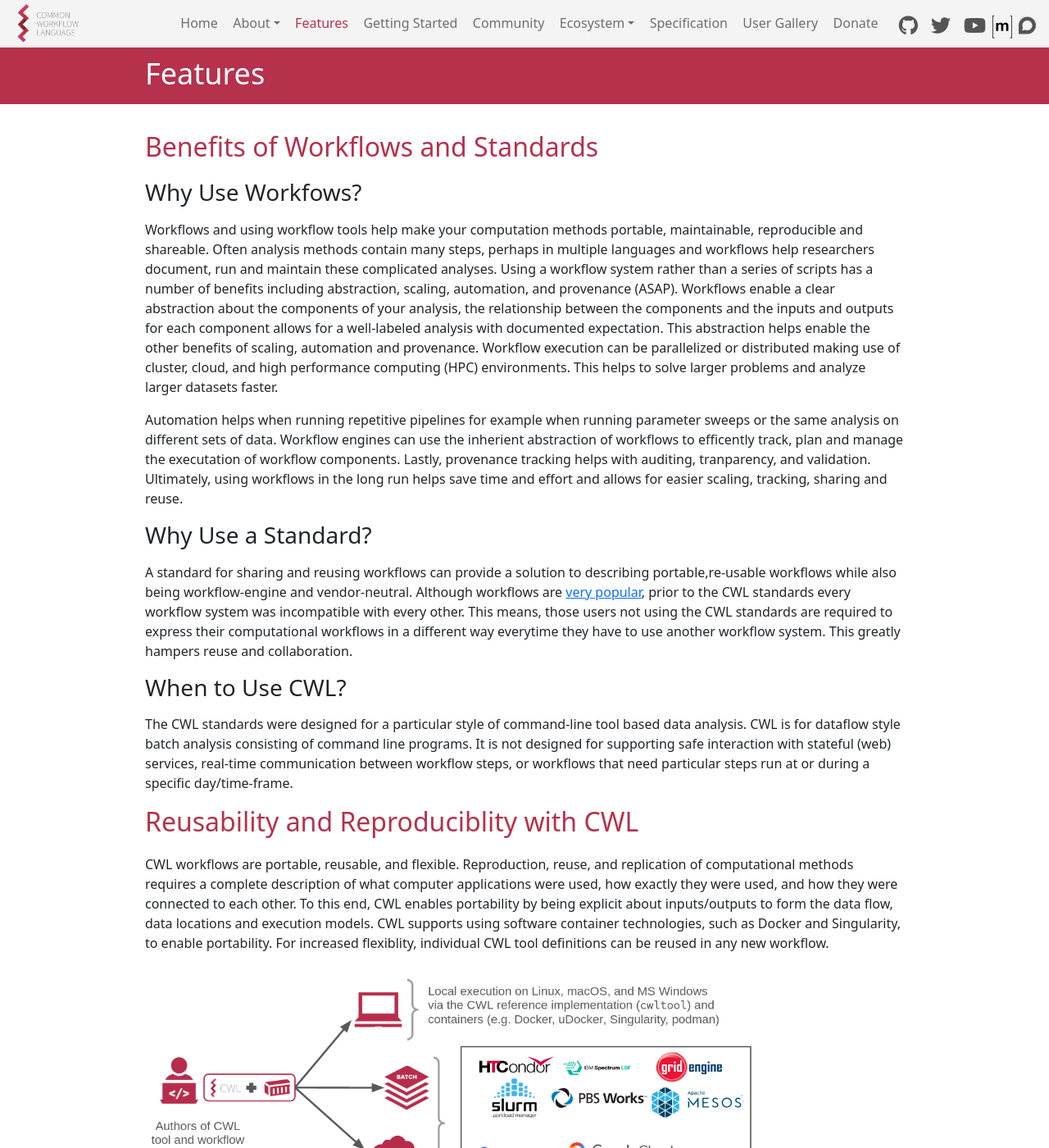
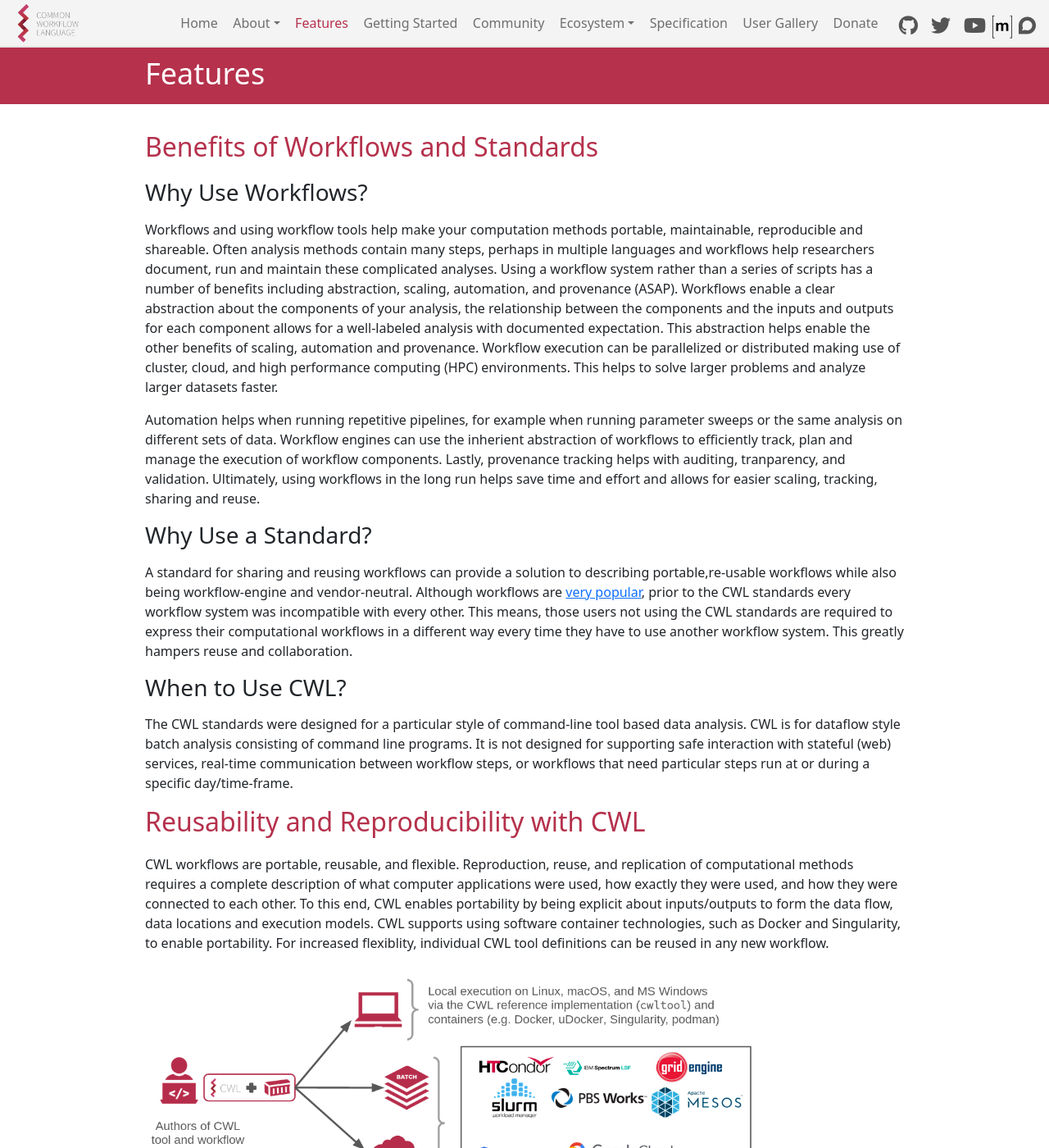
Before and after one commit to common-workflow-language/cwl-website, a Jekyll site: the page built from content/features.md, in a window 1280 px wide and 1400 px high. Shown: the whole window at 82% size. Built offline with Jekyll 4.4.1, drawn with Linux system fonts in a browser that asks for light colours; some of the changed text lies outside the part shown.

Commit message:
fix spelling (#148)

```diff
--- a/content/features.md
+++ b/content/features.md
@@ -7,20 +7,30 @@ columns: 10
 
 ## Benefits of Workflows and Standards
 
-### Why Use Workfows?
+### Why Use Workflows?
 
 Workflows and using workflow tools help make your computation methods portable, maintainable, reproducible and shareable. Often analysis methods contain many steps, perhaps in multiple languages and workflows help researchers document, run and maintain these complicated analyses.
 Using a workflow system rather than a series of scripts has a number of benefits including abstraction, scaling, automation, and provenance (ASAP).
 Workflows enable a clear abstraction about the components of your analysis, the relationship between the components and the inputs and outputs for each component allows for a well-labeled analysis with documented expectation. This abstraction helps enable the other benefits of scaling, automation and provenance.
 Workflow execution can be parallelized or distributed making use of cluster, cloud, and high performance computing (HPC) environments. This helps to solve larger problems and analyze larger datasets faster.
 
-Automation helps when running repetitive pipelines for example when running parameter sweeps or the same analysis on different sets of data. Workflow engines can use the inherient abstraction of workflows to efficently track, plan and manage the executation of workflow components.
-Lastly, provenance tracking helps with auditing, tranparency, and validation. Ultimately, using workflows in the long run helps save time and effort and allows for easier scaling, tracking, sharing and reuse.
+Automation helps when running repetitive pipelines, for example when running
+parameter sweeps or the same analysis on different sets of data. Workflow engines
+can use the inherient abstraction of workflows to efficiently track, plan and
+manage the execution of workflow components.
+Lastly, provenance tracking helps with auditing, tranparency, and validation.
+Ultimately, using workflows in the long run helps save time and effort and
+allows for easier scaling, tracking, sharing and reuse.
 
 ### Why Use a Standard?
 
-A standard for sharing and reusing workflows can provide a solution to describing portable,re-usable workflows while also being workflow-engine and vendor-neutral.
-Although workflows are [very popular](https://s.apache.org/existing-workflow-systems), prior to the CWL standards every workflow system was incompatible with every other. This means, those users not using the CWL standards are required to express their computational workflows in a different way everytime they have to use another workflow system. This greatly hampers reuse and collaboration.
+A standard for sharing and reusing workflows can provide a solution to describing
+portable,re-usable workflows while also being workflow-engine and vendor-neutral.
+Although workflows are [very popular](https://s.apache.org/existing-workflow-systems),
+prior to the CWL standards every workflow system was incompatible with every other.
+This means, those users not using the CWL standards are required to express their
+computational workflows in a different way every time they have to use another
+workflow system. This greatly hampers reuse and collaboration.
 
 ### When to Use CWL?
 
@@ -29,7 +39,7 @@ command-line tool based data analysis.
 CWL is for dataflow style batch analysis consisting of command line programs. It is not designed for supporting safe interaction with stateful (web) services, real-time communication between workflow steps, or workflows that need particular steps run at or during a
 specific day/time-frame.
 
-## Reusability and Reproduciblity with CWL
+## Reusability and Reproducibility with CWL
 CWL workflows are portable, reusable, and flexible.  Reproduction, reuse, and replication of computational methods requires a complete description of what computer applications were used, how exactly they were used, and how they were connected to each other. To this end, CWL enables portability by being explicit about inputs/outputs to form the data flow, data locations and execution models. CWL supports using software container technologies, such as Docker and Singularity, to enable portability. For increased flexiblity, individual CWL tool definitions can be reused in any new workflow.
 
 <figure>
--- a/content/getting-started.html
+++ b/content/getting-started.html
@@ -12,10 +12,10 @@ Below are some useful resources to getting started.  Additionally, help is avail
 
 * Learn to write CWL using the [CWL user guide](/user_guide/) which provides a gentle introduction to creating CWL command line tool and workflow descriptions.
 * Browse [CWL Implementations](/implementations/) to find a software package that's right for you.
-* Follow [CWL Recommended Practices](http://www.commonwl.org/user_guide/rec-practices/) to make your CWL tools and workflows more efficent, reusable and transparent.
+* Follow [CWL Recommended Practices](http://www.commonwl.org/user_guide/rec-practices/) to make your CWL tools and workflows more efficient, reusable and transparent.
 * Read <a href="https://github.com/pitagora-galaxy/cwl/wiki/CWL-Start-Guide-JP" lang="ja" hreflang="ja">CWLの日本語での解説ドキュメント</a>  a 15 minute introduction to the CWL project in Japanese.
 * Watch a series of [video lessons about CWL](https://stepik.org/lesson/35918/step/1?unit=15070) in Russian as part of the <a href="https://stepik.org/course/1612/syllabus" lang="ru">Управление вычислениями</a> (Computation Management) free online course.
-* Find [CWL descriptions for life-science tools](https://github.com/common-workflow-library/bio-cwl-tools) to use directly or incoporate into your workflows.
+* Find [CWL descriptions for life-science tools](https://github.com/common-workflow-library/bio-cwl-tools) to use directly or incorporate into your workflows.
 
 {%- endcapture -%}
 
```
Also changed, not shown: other parts of content/features.md (+4 -1 lines), content/EDITING.md (+2 -2 lines), content/implementations.md (+1 -1 lines), content/README.md.
